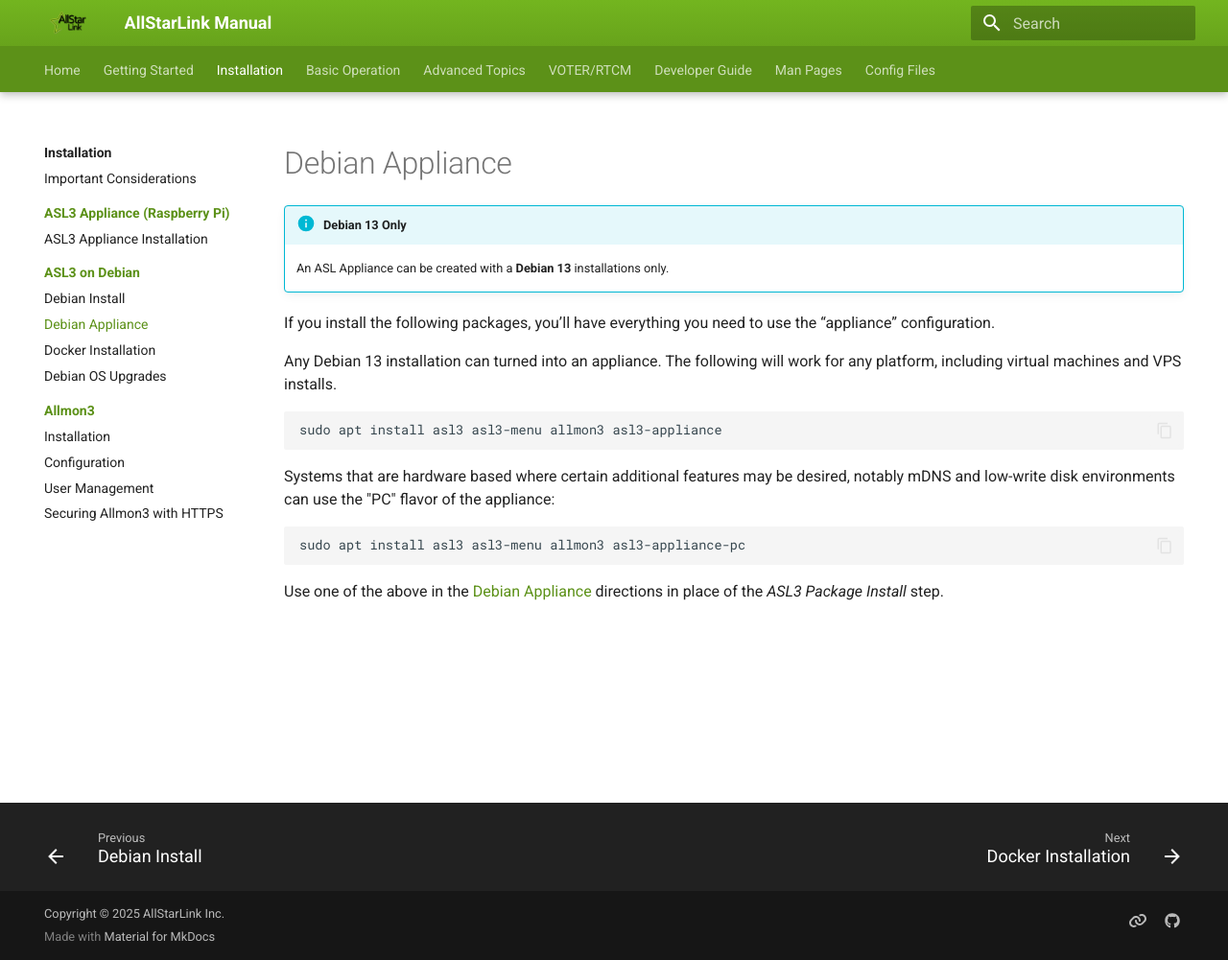
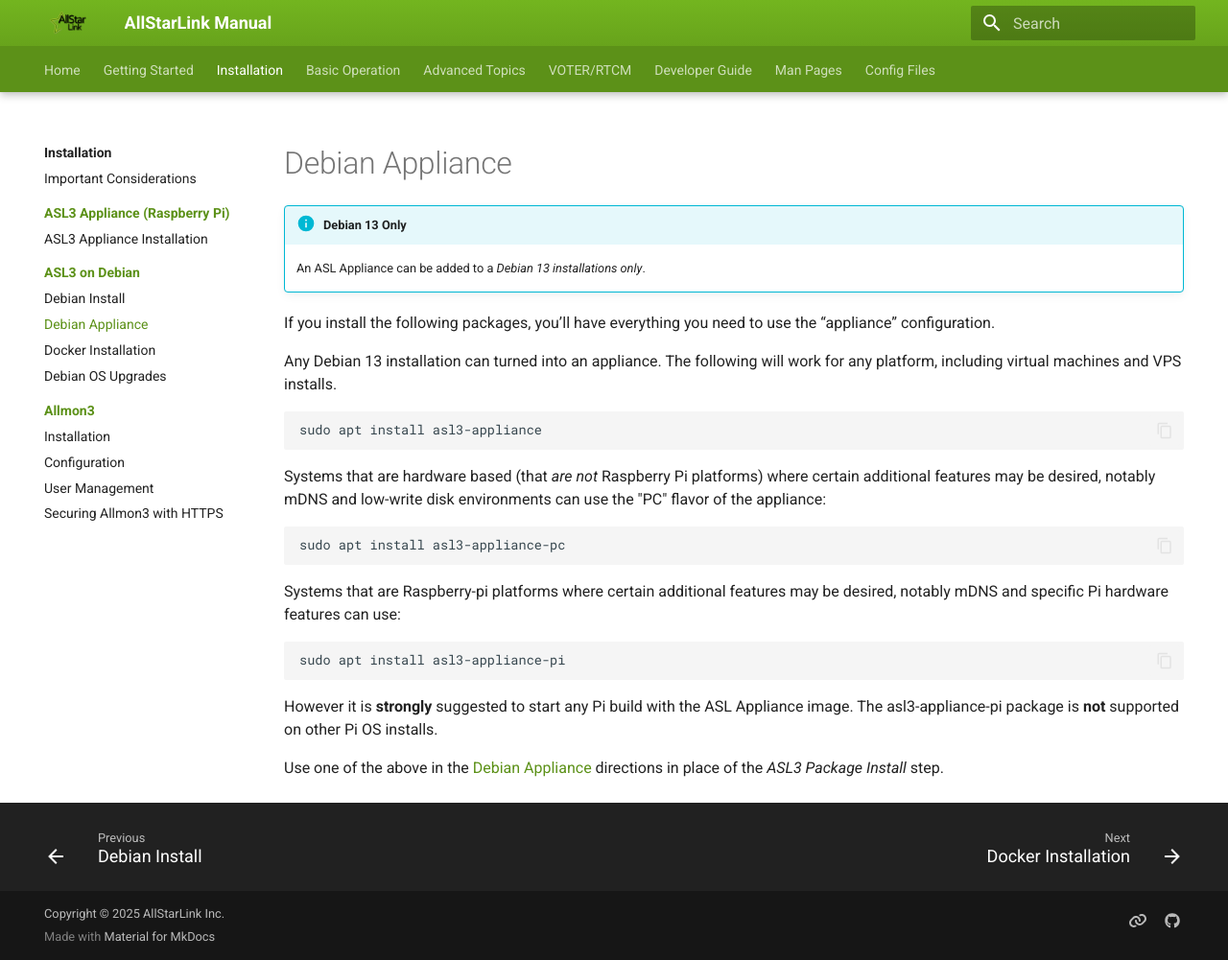
Before and after one commit to AllStarLink/ASL3-Manual, an MkDocs documentation site: the page built from docs/install/debian/deb-appliance.md, in a window 1280 px wide and 1001 px high. Shown: the whole window at 96% size. Built offline with MkDocs 1.6.1 and Material for MkDocs 9.7.7, drawn with Linux system fonts in a browser that asks for light colours.

Commit message:
trixie docs

````diff
--- a/docs/install/debian/deb-appliance.md
+++ b/docs/install/debian/deb-appliance.md
@@ -1,23 +1,34 @@
 # Debian Appliance
 
 !!! info "Debian 13 Only"
-    An ASL Appliance can be created with a **Debian 13** installations only.
+    An ASL Appliance can be added to a *Debian 13 installations only*.
 
 If you install the following packages, you’ll have everything you need to use the “appliance” configuration.
 
 Any Debian 13 installation can turned into an appliance. The following
 will work for any platform, including virtual machines and VPS installs.
 ```bash
-sudo apt install asl3 asl3-menu allmon3 asl3-appliance
+sudo apt install asl3-appliance
 ```
 
-Systems that are hardware based where certain additional features
+Systems that are hardware based (that _are not_ Raspberry Pi platforms) where certain additional features
 may be desired, notably mDNS and low-write disk environments can
 use the "PC" flavor of the appliance:
 
 ```bash
-sudo apt install asl3 asl3-menu allmon3 asl3-appliance-pc
+sudo apt install asl3-appliance-pc
 ```
+
+Systems that are Raspberry-pi platforms where certain additional features may be desired, notably mDNS and specific Pi hardware
+features can use:
+
+```bash
+sudo apt install asl3-appliance-pi
+```
+
+However it is **strongly** suggested to start any Pi build with
+the ASL Appliance image. The asl3-appliance-pi package is **not**
+supported on other Pi OS installs.
 
 Use one of the above in the [Debian Appliance](install.md) directions
 in place of the _ASL3 Package Install_ step.
````
